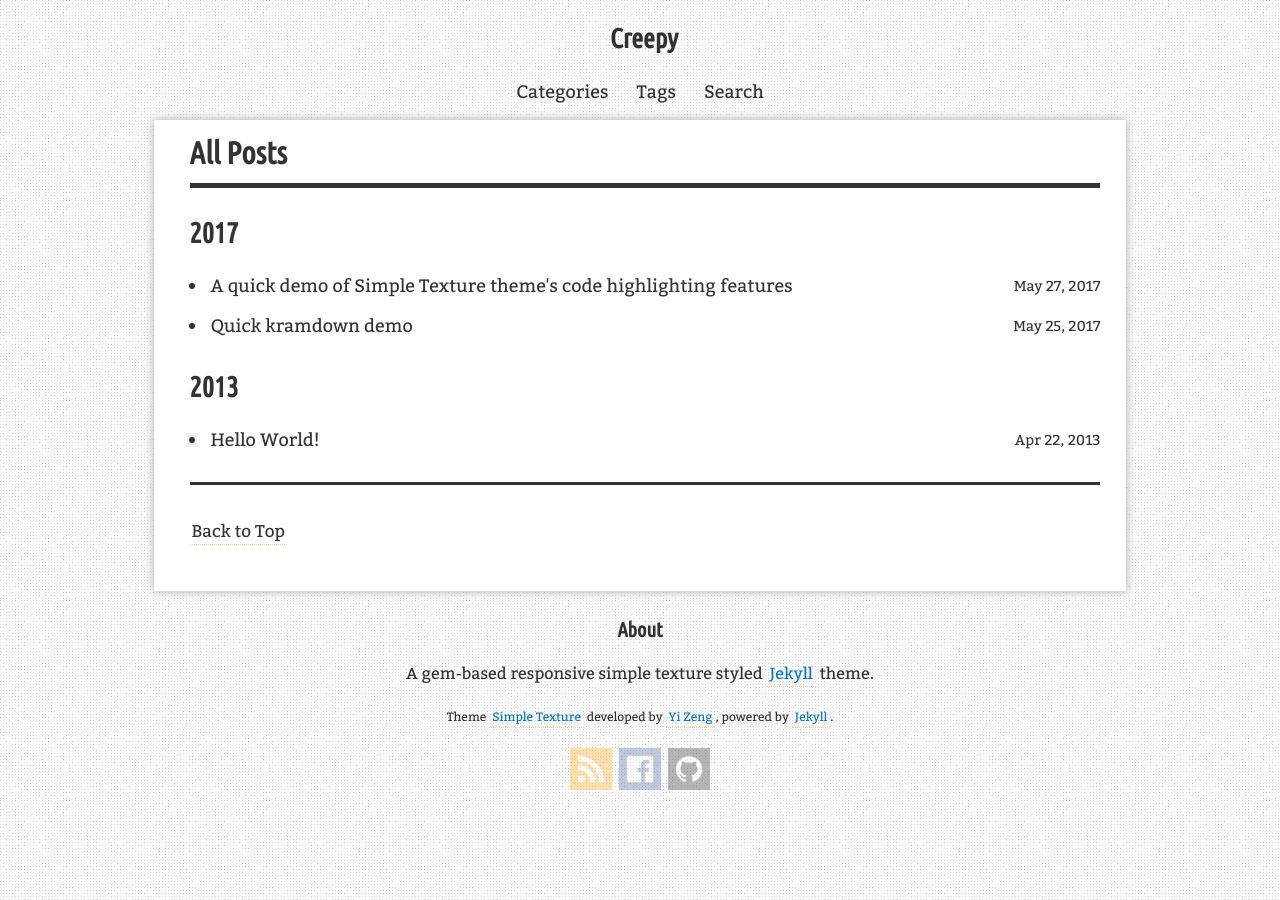
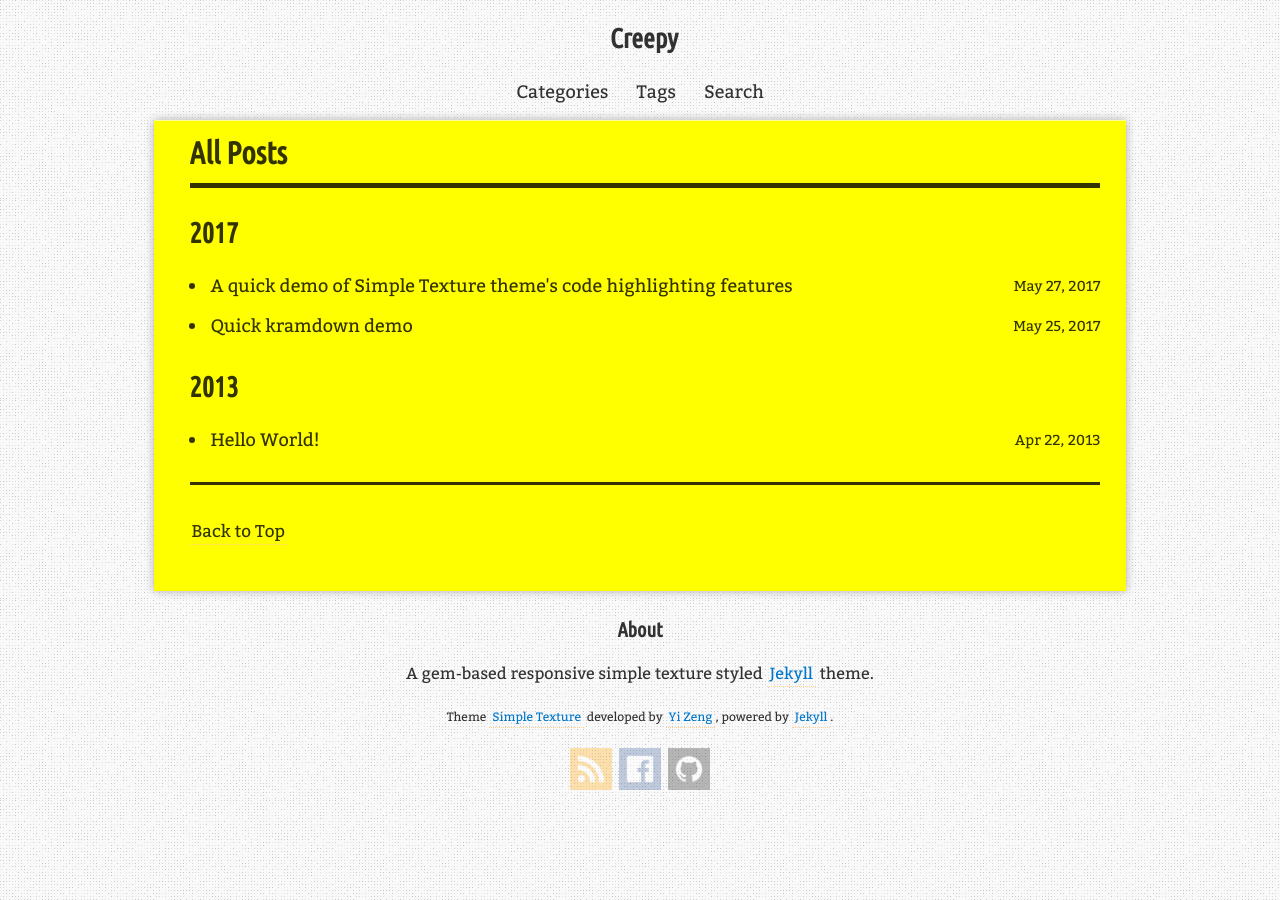
Before and after one commit to FallenAngle/Creepy, a Jekyll site: the page built from blog/index.html, in a window 1280 px wide. Built offline with Jekyll 4.4.1, drawn with Linux system fonts in a browser that asks for light colours; comment, search, counter and statistics services are not loaded.

Commit message:
Mr Hyde was here …

```diff
--- a/_sass/simple-texture-blog.scss
+++ b/_sass/simple-texture-blog.scss
@@ -22,7 +22,7 @@ body {
     padding: 12px 26px 26px 36px;
 
     border-top: 1px solid rgba(255, 255, 255, .6);
-    background: #FFFFFF;
+    background: #FFFF00;
     box-shadow: $color-box-border 0 0 9px;
 }
 
```
